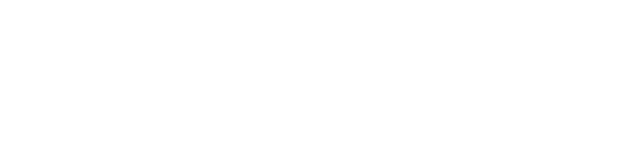
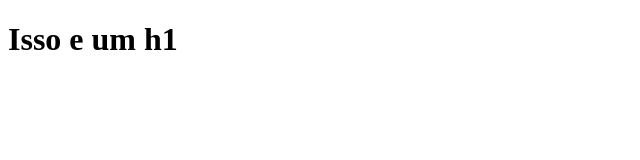
Before and after one commit to WerterBonfim/treino-git, a website: page programa2.html in a window 1280 px wide. Shown: the whole page, without its empty margins (0-640 px from the left). Drawn offline with Linux system fonts and the light colour scheme.

Commit message:
adicionei um h1 no no arquivo programa2.html

```diff
--- a/programa2.html
+++ b/programa2.html
@@ -7,5 +7,7 @@
 </head>
 <body>
 
+    <h1>Isso e um h1</h1>
+
 </body>
 </html>
```
